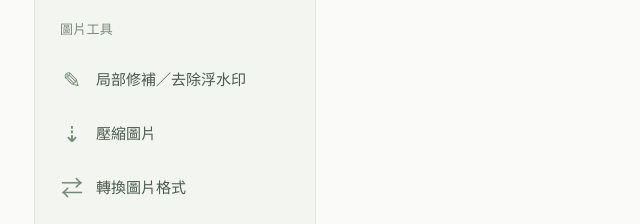
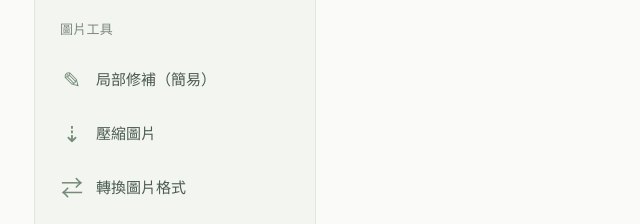
Before and after one commit to tougapui/pdf-toolbox, a plain HTML site: page index.html in a window 1280 px wide. Shown: the part 858-1082 px from the top of the page, 0-640 px from the left. Drawn offline with nearby package versions, Linux system fonts and the light colour scheme.

Commit message:
Label photo fill as basic local repair rather than guaranteed watermark removal

```diff
--- a/index.html
+++ b/index.html
@@ -43,7 +43,7 @@
         <button data-tool="compress" class="nav-item" aria-pressed="false"><span class="nav-icon">⇣</span><span>壓縮 PDF</span></button>
       </div>
     <div class="nav-group"><div class="nav-group-title">圖片工具</div>
-        <a class="nav-item nav-anchor" href="./image-tools.html?tool=repair"><span class="nav-icon">✎</span><span>局部修補／去除浮水印</span></a>
+        <a class="nav-item nav-anchor" href="./image-tools.html?tool=repair"><span class="nav-icon">✎</span><span>局部修補（簡易）</span></a>
         <a class="nav-item nav-anchor" href="./image-tools.html?tool=compress"><span class="nav-icon">⇣</span><span>壓縮圖片</span></a>
         <a class="nav-item nav-anchor" href="./image-tools.html?tool=convert"><span class="nav-icon">⇄</span><span>轉換圖片格式</span></a>
         <a class="nav-item nav-anchor" href="./image-tools.html?tool=resize"><span class="nav-icon">⬚</span><span>調整圖片尺寸</span></a>
```
